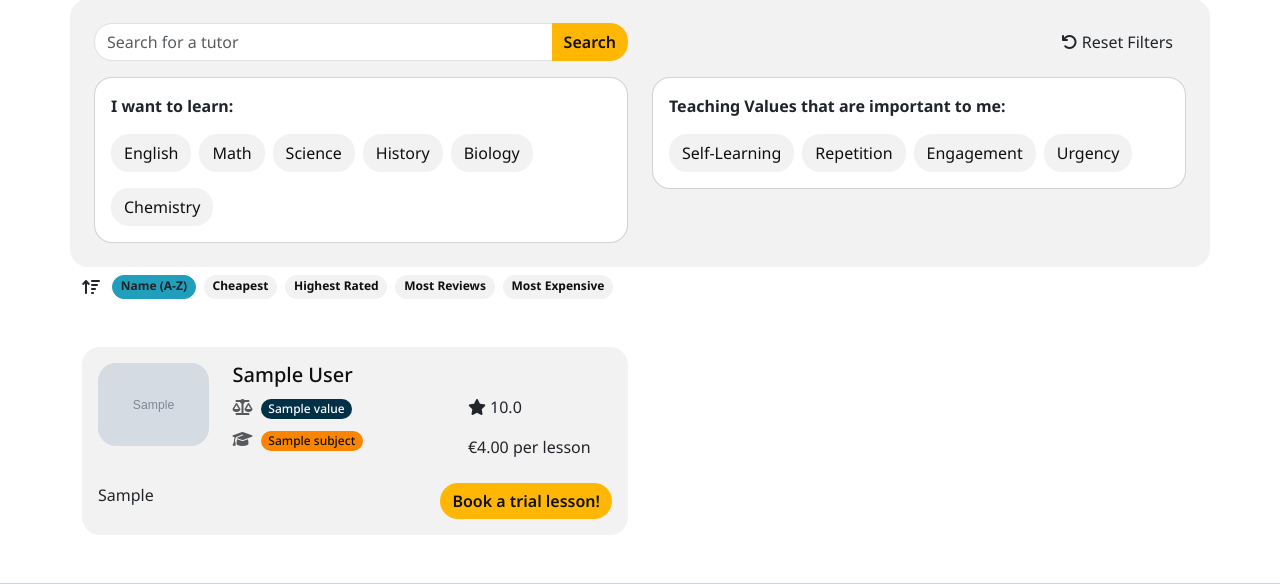
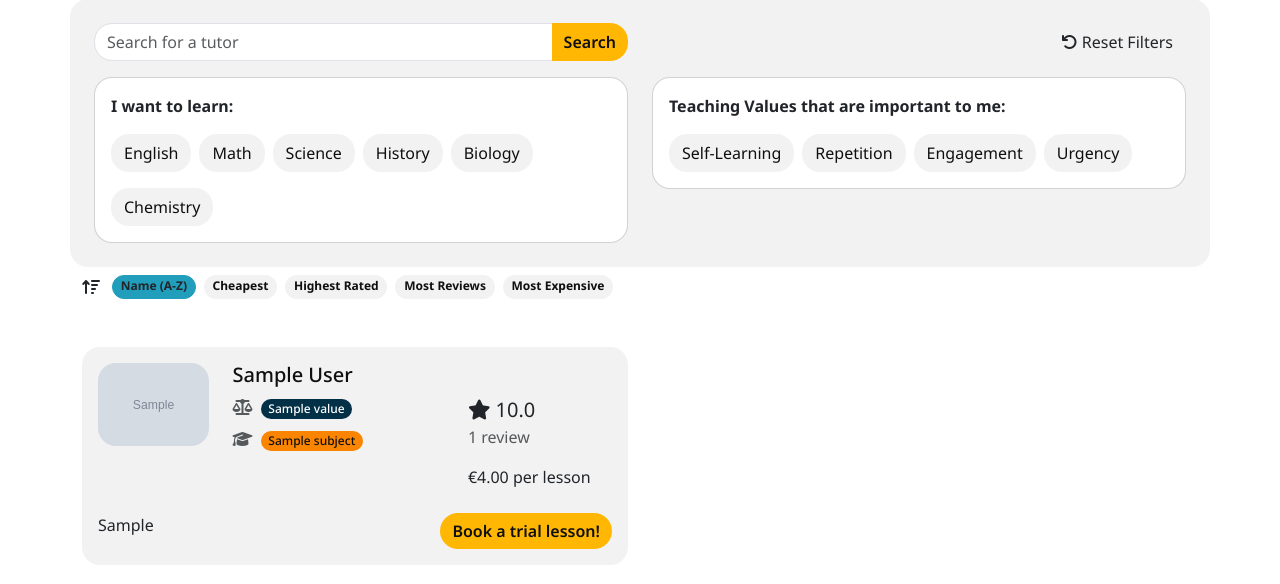
Before and after one commit to benschaf/gipfel-lerner, a Django app: page /tutors/ in a window 1280 px wide. Shown: the part 145-729 px from the top of the page. Run offline with Django 5.2, Linux system fonts and the light colour scheme; tables that the repository leaves empty hold one stand-in row (values such as "Sample post"); grey boxes marked "Sample" are stand-in pictures; some libraries are stand-ins or nearby versions.

Commit message:
feat: add review count to average rating

```diff
--- a/templates/includes/average_rating.html
+++ b/templates/includes/average_rating.html
@@ -1,2 +1,5 @@
-<i class="fas fa-star"></i>
+<span class="fs-5"><i class="fas fa-star"></i>
 {{ tutor.average_rating.score__avg }}
+</span>
+<br>
+<span class="text-muted fs-6">{{ tutor.ratings.count }} review{% if tutor.ratings.count > 1 %}s{% endif %}</span>
```
